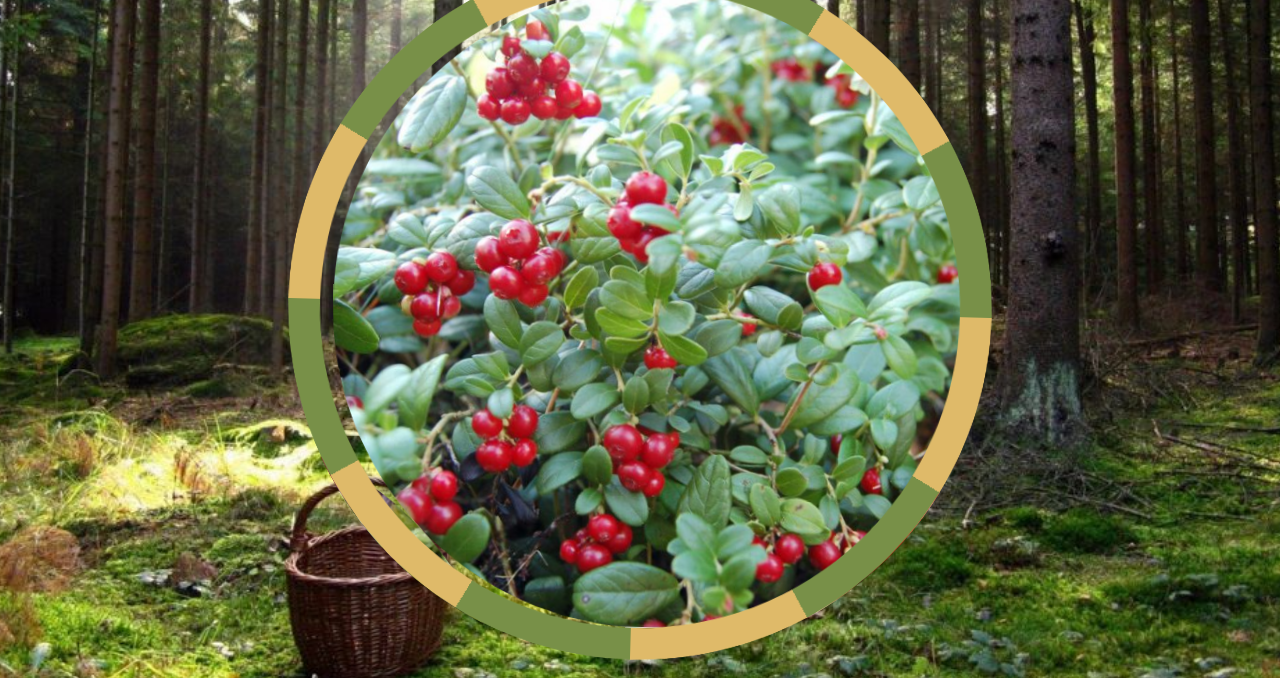
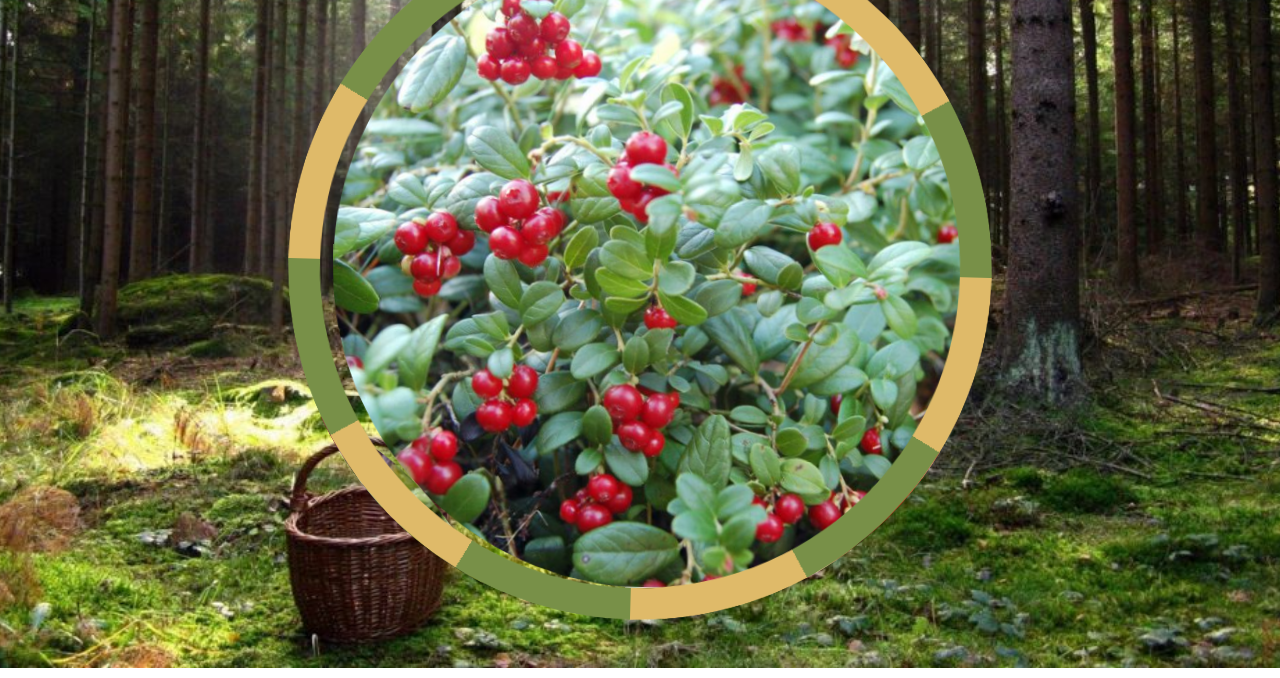
Before and after one commit to rahunak/circle-slider, a website built with webpack: page src/components/html/index.html in a window 1280 px wide. Shown: the top 678 px of the page. Built offline with nearby package versions, Linux system fonts and the light colour scheme.

Commit message:
second prod

```diff
--- a/package.json
+++ b/package.json
@@ -4,7 +4,7 @@
   "description": "",
   "main": "index.js",
   "scripts": {
-    "build": "SET NODE_ENV='production' && webpack",
+    "build": "webpack --mode production",
     "start": "webpack-dev-server",
     "prettier": "npx prettier --write .",
     "lint": "eslint --fix --ext .js ."
--- a/src/components/scss/main.scss
+++ b/src/components/scss/main.scss
@@ -5,7 +5,7 @@ $n : 4;
 display: flex;
 justify-content: center;
 align-items: center;
-height: 75vh;
+height: 65vh;
 }
 .title{
   position: absolute;
```
Also changed, not shown: dist/main.bundle.js.
